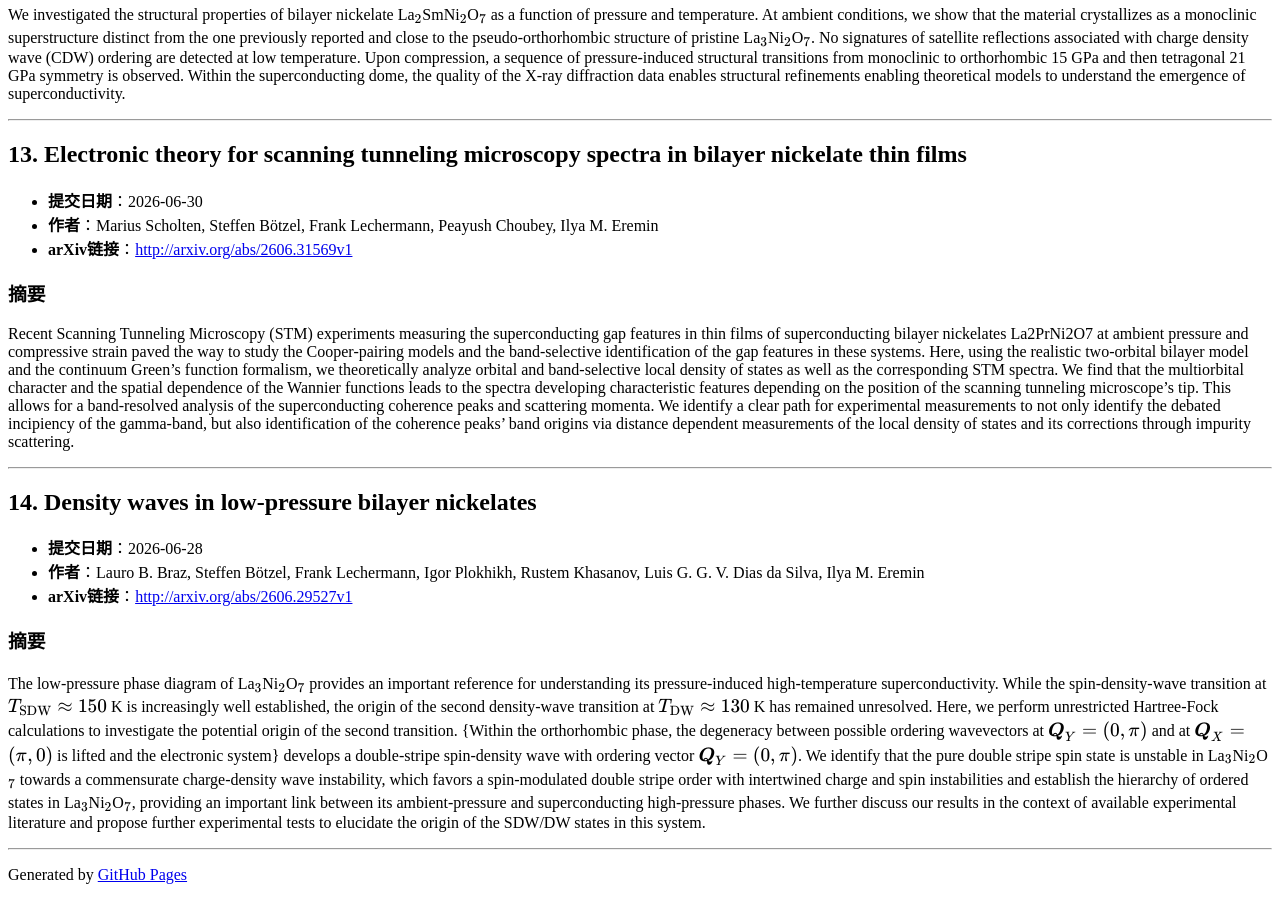
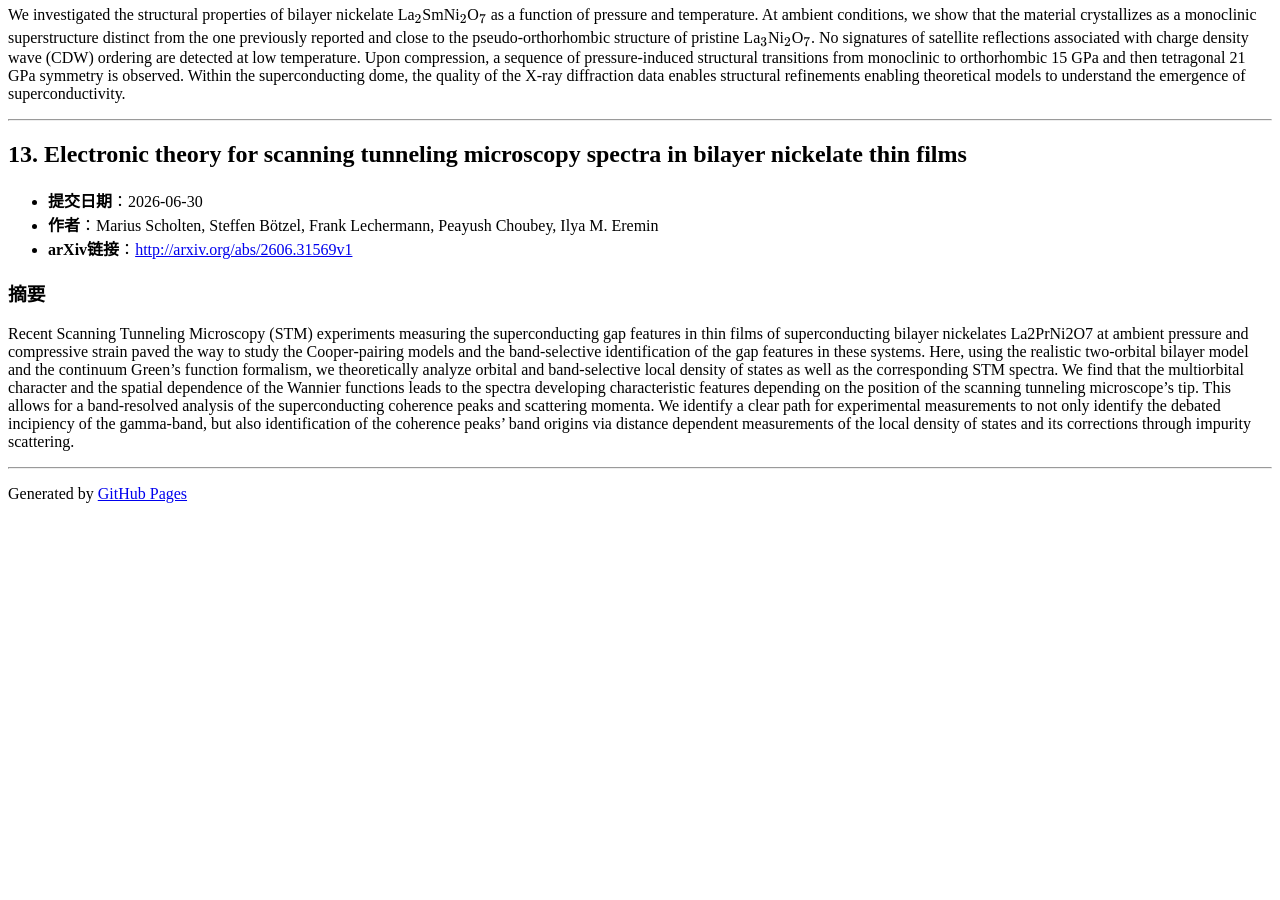
Before and after one commit to yangke25491/daily-arxiv-nickelate_superconductivity, a Jekyll site: the page built from docs/index.md, in a window 1280 px wide and 900 px high, scrolled down 4344 px. Built offline with Jekyll 4.4.1, drawn with Linux system fonts in a browser that asks for light colours; after the commit the page ends 4863 px from its top, so only the background shows below that; some of the changed text lies outside the part shown.

Commit message:
Automated update: arXiv papers

```diff
--- a/docs/index.md
+++ b/docs/index.md
@@ -5,8 +5,8 @@ title: 镍酸盐超导论文
 
 # 凝聚态物理-镍酸盐高温超导相关论文
 
-> 检索时间范围：**2026-06-28 至 2026-07-28**
-> 数据检索到 **14** 篇相关论文，按提交时间降序排列
+> 检索时间范围：**2026-06-29 至 2026-07-29**
+> 数据检索到 **13** 篇相关论文，按提交时间降序排列
 
 ---
 
@@ -152,14 +152,3 @@ We investigated the structural properties of bilayer nickelate La${}\_2$SmNi${}\
 Recent Scanning Tunneling Microscopy (STM) experiments measuring the superconducting gap features in thin films of superconducting bilayer nickelates La2PrNi2O7 at ambient pressure and compressive strain paved the way to study the Cooper-pairing models and the band-selective identification of the gap features in these systems. Here, using the realistic two-orbital bilayer model and the continuum Green's function formalism, we theoretically analyze orbital and band-selective local density of states as well as the corresponding STM spectra. We find that the multiorbital character and the spatial dependence of the Wannier functions leads to the spectra developing characteristic features depending on the position of the scanning tunneling microscope's tip. This allows for a band-resolved analysis of the superconducting coherence peaks and scattering momenta. We identify a clear path for experimental measurements to not only identify the debated incipiency of the gamma-band, but also identification of the coherence peaks' band origins via distance dependent measurements of the local density of states and its corrections through impurity scattering.
 
 ---
-
-## 14. Density waves in low-pressure bilayer nickelates
-
-- **提交日期**：2026-06-28
-- **作者**：Lauro B. Braz, Steffen Bötzel, Frank Lechermann, Igor Plokhikh, Rustem Khasanov, Luis G. G. V. Dias da Silva, Ilya M. Eremin
-- **arXiv链接**：[http://arxiv.org/abs/2606.29527v1](http://arxiv.org/abs/2606.29527v1)
-
-### 摘要
-The low-pressure phase diagram of La${}\_3$Ni${}\_2$O${}\_7$ provides an important reference for understanding its pressure-induced high-temperature superconductivity. While the spin-density-wave transition at $T\_{\text{SDW}}\approx150$ K is increasingly well established, the origin of the second density-wave transition at $T\_{\text{DW}}\approx130$ K has remained unresolved. Here, we perform unrestricted Hartree-Fock calculations to investigate the potential origin of the second transition. \{Within the orthorhombic phase, the degeneracy between possible ordering wavevectors at $\boldsymbol{Q}\_{Y}=(0,π)$ and at $\boldsymbol{Q}\_{X}=(π,0)$ is lifted and the electronic system\} develops a double-stripe spin-density wave with ordering vector $\boldsymbol{Q}\_{Y}=(0,π)$. We identify that the pure double stripe spin state is unstable in La${}\_3$Ni${}\_2$O${}\_7$ towards a commensurate charge-density wave instability, which favors a spin-modulated double stripe order with intertwined charge and spin instabilities and establish the hierarchy of ordered states in La${}\_3$Ni${}\_2$O${}\_7$, providing an important link between its ambient-pressure and superconducting high-pressure phases. We further discuss our results in the context of available experimental literature and propose further experimental tests to elucidate the origin of the SDW/DW states in this system.
-
----
```
